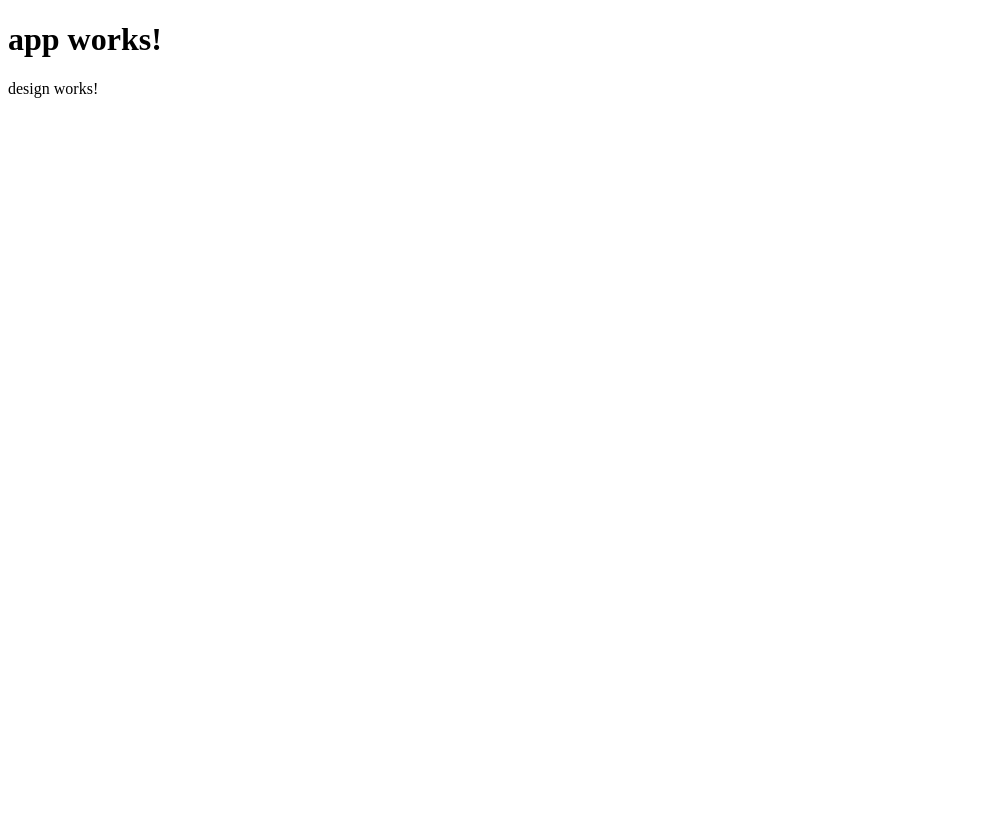
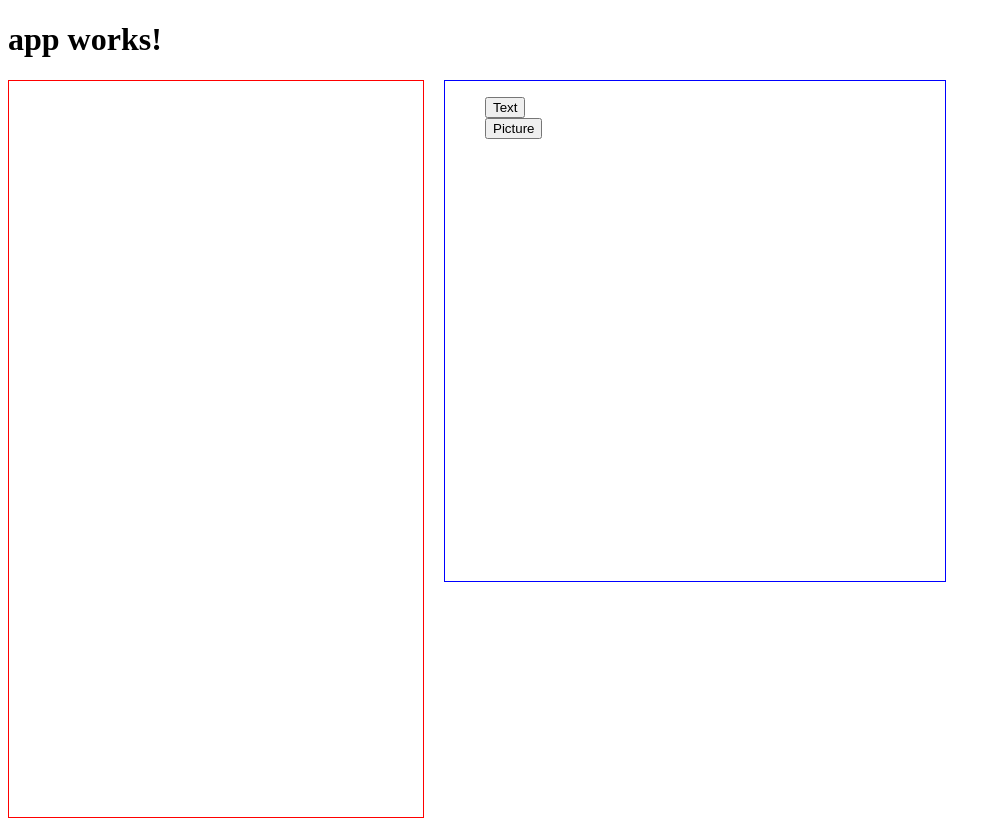
Before and after one commit to boyuanitsm/design-store-demo, an Angular app: page /design in a window 1280 px wide. Shown: the whole page, without its empty margins (0-1001 px from the left). Built offline with nearby package versions, Linux system fonts and the light colour scheme.

Commit message:
Update design view

```diff
--- a/src/app/design/design.component.css
+++ b/src/app/design/design.component.css
@@ -0,0 +1,19 @@
+.preview-container {
+  border: 1px solid red;
+  width: 414px;
+  height: 736px;
+  float: left;
+  overflow: auto;
+}
+
+.component-container {
+  border: 1px solid blue;
+  margin-left: 20px;
+  width: 500px;
+  height: 500px;
+  float: left;
+}
+
+.component-container ul {
+  list-style-type: none;
+}
--- a/src/app/design/design.component.html
+++ b/src/app/design/design.component.html
@@ -1,3 +1,13 @@
-<p>
-  design works!
-</p>
+<div class="preview-container">
+
+</div>
+<div class="component-container">
+  <ul>
+    <li>
+      <button>Text</button>
+    </li>
+    <li>
+      <button>Picture</button>
+    </li>
+  </ul>
+</div>
```
